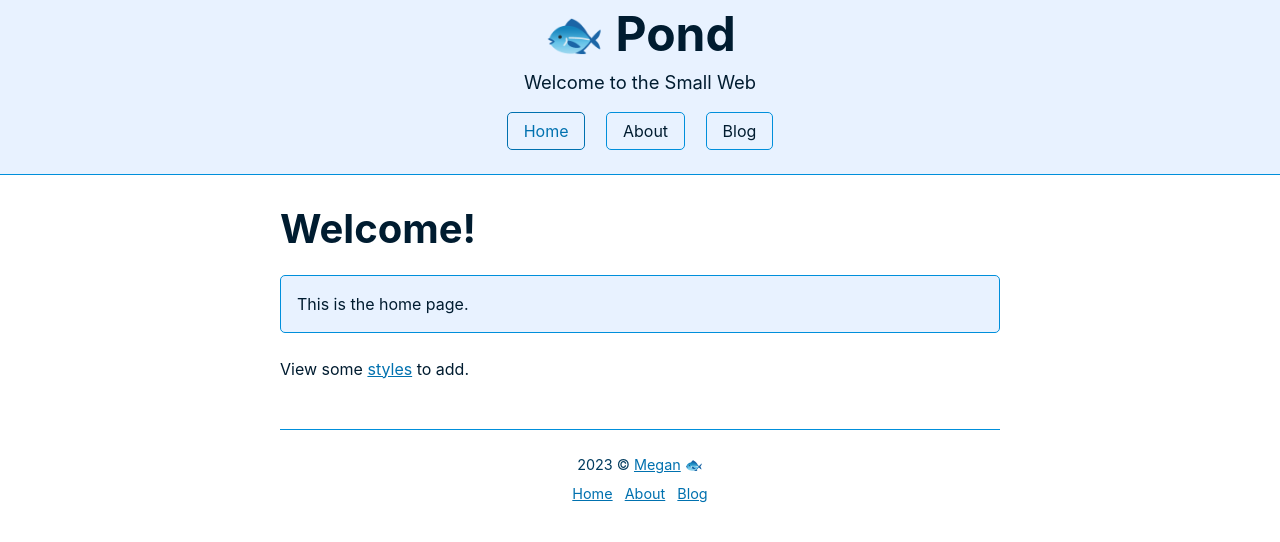
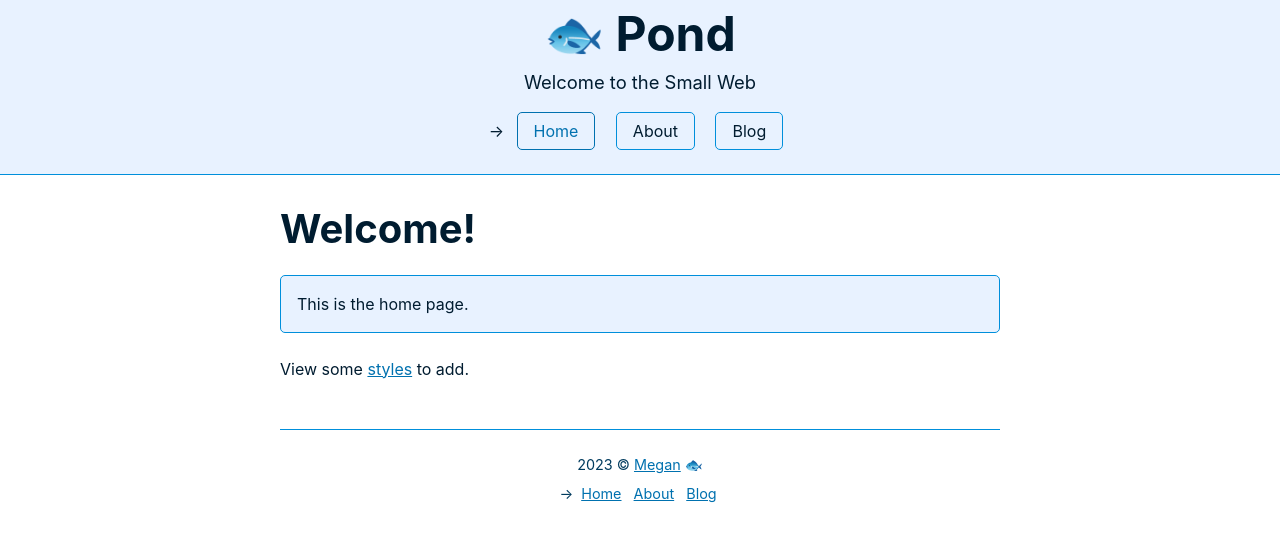
Before and after one commit to megdna/pond, a Jekyll site: the page built from index.md, in a window 1280 px wide. Shown: the top 542 px of the page. Built offline with Jekyll 4.4.1, drawn with Linux system fonts in a browser that asks for light colours.

Commit message:
Update style.css

```diff
--- a/assets/css/style.css
+++ b/assets/css/style.css
@@ -105,6 +105,10 @@ header > nav a[aria-current="page"] {
 
 main {
   padding-top: 0.5rem;
+}
+
+nav::before {
+	content: ' → ';
 }
 
 body > footer {
@@ -355,7 +359,6 @@ table caption {
 
 /* Classes */
 .anchor {
-	font-size: 1rem;
 	font-style: normal;
 	margin-left: .1rem;
 	text-decoration: none;
@@ -370,10 +373,7 @@ a.anchor:hover {
 }
 a.anchor:focus,
 :hover > a.anchor {
-	color: var(--link);
-}
-h2 + .anchor {
-	font-size: 1.5rem;
+	color: var(--bg-box);
 }
 
 .logo {
```
